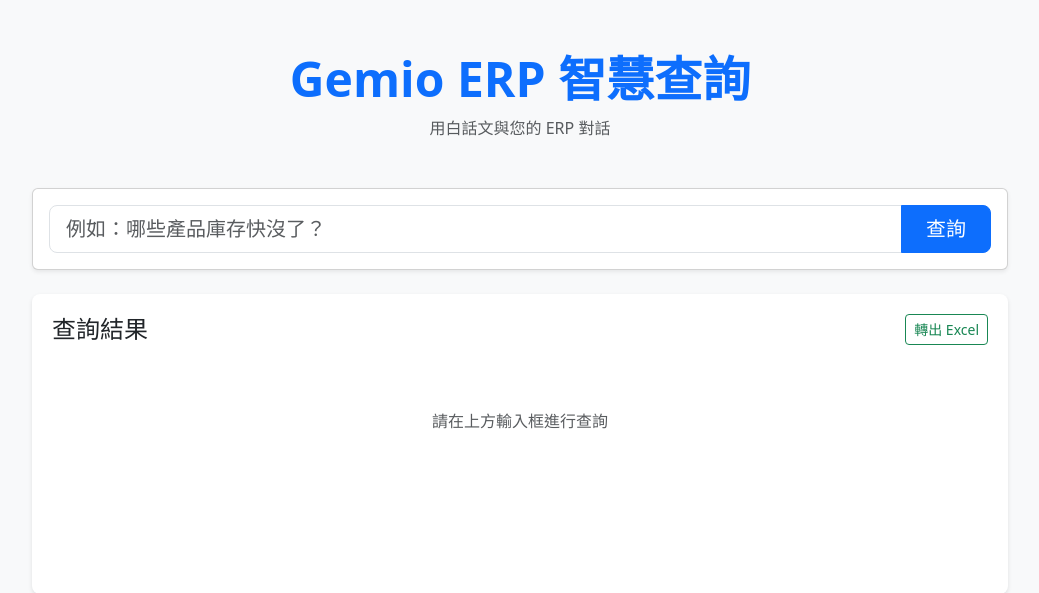
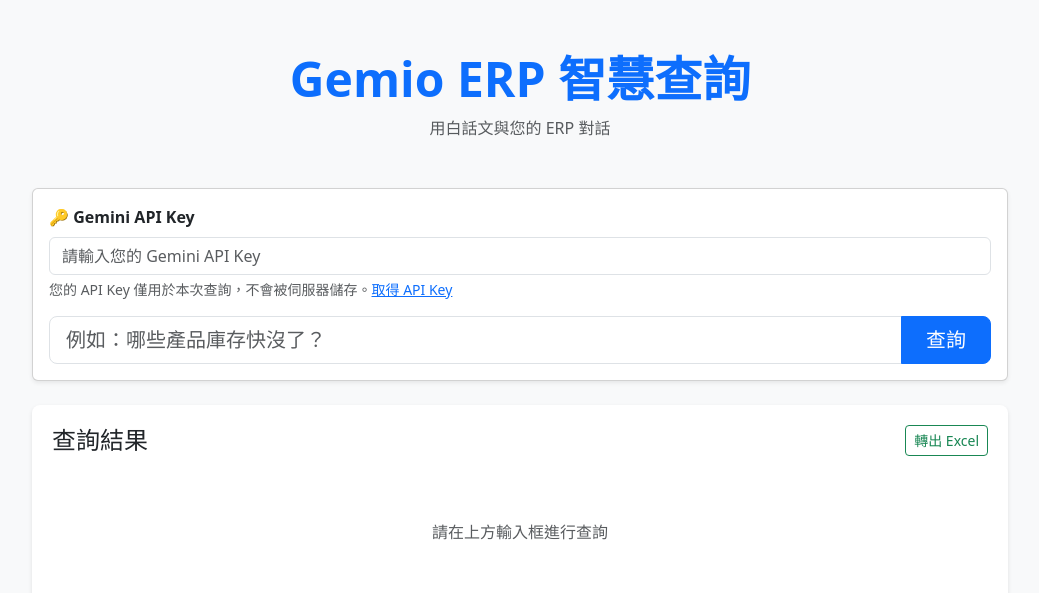
Before and after one commit to onlyatuna/aierp-query-portal, a FastAPI app: page / in a window 1280 px wide. Shown: the top 593 px of the page, without its empty margins (120-1159 px from the left). Run offline with FastAPI, Linux system fonts and the light colour scheme; some libraries are stand-ins or nearby versions.

Commit message:
feat: add Gemini API Key input field with local storage persistence and form integration

```diff
--- a/main.py
+++ b/main.py
@@ -71,9 +71,7 @@
         print(f"❌ 資料庫連線初始化失敗: {e}")
         print("💡 請確認 .env 中的資料庫屬性是否正確，以及 gemio 內建視圖是否存在。")
 
-# Gemini API 設定
-genai.configure(api_key=os.getenv("GEMINI_API_KEY"))
-model = genai.GenerativeModel('gemini-2.5-flash')
+# Gemini API 設定 (改為由使用者在前端手動填入 API Key)
 
 @app.on_event("startup")
 async def startup_event():
@@ -92,7 +90,7 @@
     )
 
 @app.post("/query")
-async def handle_query(request: Request, user_input: str = Form(...)):
+async def handle_query(request: Request, user_input: str = Form(...), api_key: str = Form(...)):
     try:
         # 1. 準備 Prompt
         prompt = f"""
@@ -111,9 +109,11 @@
         SQL:
         """
 
-        # 2. 呼叫 Gemini
+        # 2. 呼叫 Gemini (使用前端傳入的 API Key 動態建立模型)
         try:
-            response = model.generate_content(prompt)
+            genai.configure(api_key=api_key)
+            user_model = genai.GenerativeModel('gemini-2.5-flash')
+            response = user_model.generate_content(prompt)
             generated_sql = clean_sql(response.text)
         except Exception as ai_err:
             if "429" in str(ai_err):
--- a/templates/index.html
+++ b/templates/index.html
@@ -50,11 +50,18 @@
     <!-- 2. 輸入框 -->
     <div class="card mb-4 shadow-sm">
         <div class="card-body">
-            <!-- 加入 hx-disabled-elt 確保查詢中按鈕無法重複點擊 -->
+            <!-- API Key 輸入欄位 -->
+            <div class="mb-3">
+                <label for="api-key-input" class="form-label fw-semibold">🔑 Gemini API Key</label>
+                <input type="password" id="api-key-input" name="api_key" class="form-control" placeholder="請輸入您的 Gemini API Key" required>
+                <div class="form-text">您的 API Key 僅用於本次查詢，不會被伺服器儲存。<a href="https://aistudio.google.com/apikey" target="_blank">取得 API Key</a></div>
+            </div>
+            <!-- 查詢輸入框 -->
             <form hx-post="/query"
                   hx-target="#result-content"
                   hx-indicator="#skeleton-area"
                   hx-disabled-elt="button, input">
+                <input type="hidden" name="api_key" id="api-key-hidden">
                 <div class="input-group">
                     <input type="text" name="user_input" class="form-control form-control-lg" placeholder="例如：哪些產品庫存快沒了？" required>
                     <button class="btn btn-primary btn-lg px-4" type="submit">
@@ -137,6 +144,28 @@
         form.submit();
         document.body.removeChild(form);
     }
+
+    // === API Key 管理 ===
+    const apiKeyInput = document.getElementById('api-key-input');
+    const apiKeyHidden = document.getElementById('api-key-hidden');
+
+    // 頁面載入時：從 localStorage 恢復上次的 API Key
+    const savedKey = localStorage.getItem('gemini_api_key');
+    if (savedKey) {
+        apiKeyInput.value = savedKey;
+        apiKeyHidden.value = savedKey;
+    }
+
+    // 輸入時：同步到 hidden input 並存入 localStorage
+    apiKeyInput.addEventListener('input', function() {
+        apiKeyHidden.value = this.value;
+        localStorage.setItem('gemini_api_key', this.value);
+    });
+
+    // 表單提交前：確保 hidden input 有最新的值
+    document.querySelector('form[hx-post="/query"]').addEventListener('htmx:configRequest', function(evt) {
+        apiKeyHidden.value = apiKeyInput.value;
+    });
 </script>
 
 </body>
```
